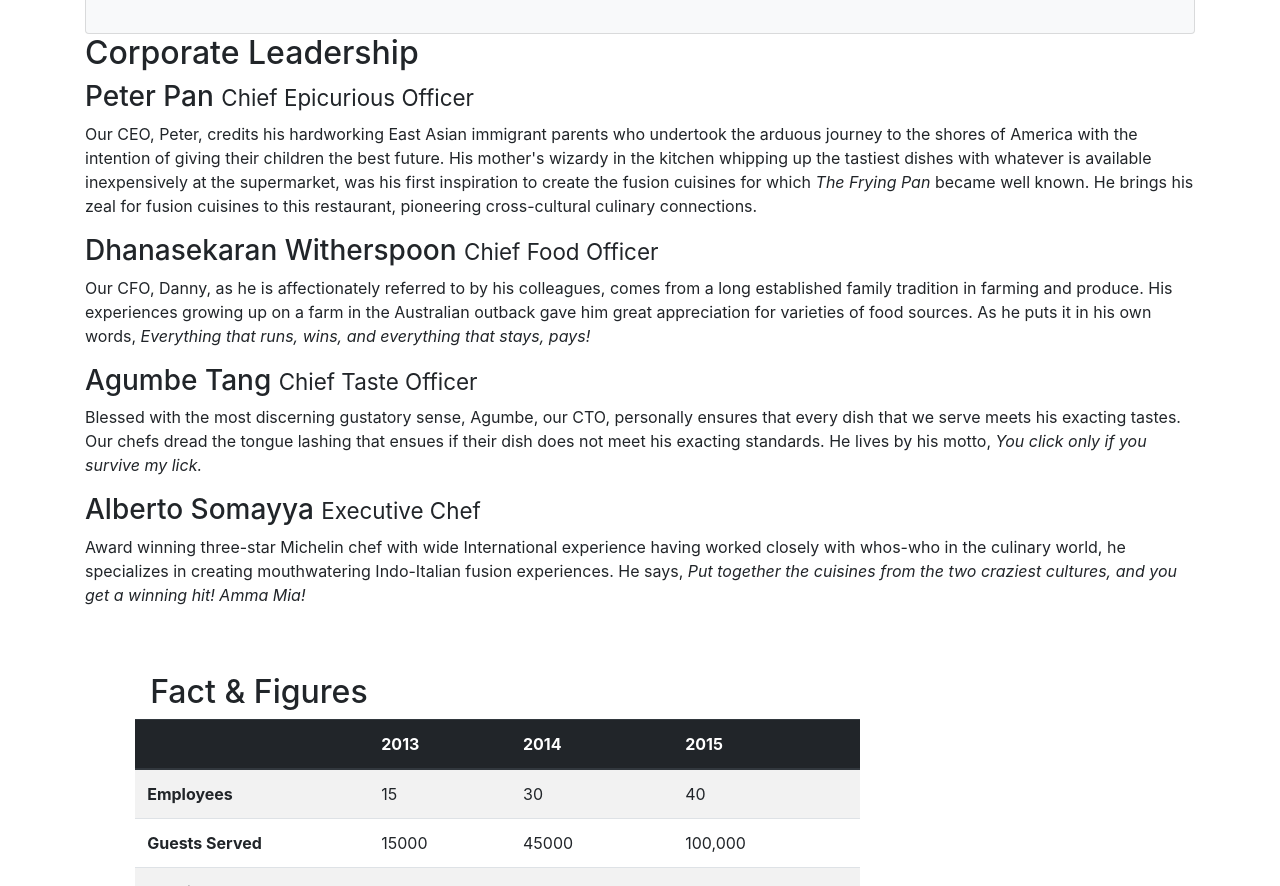
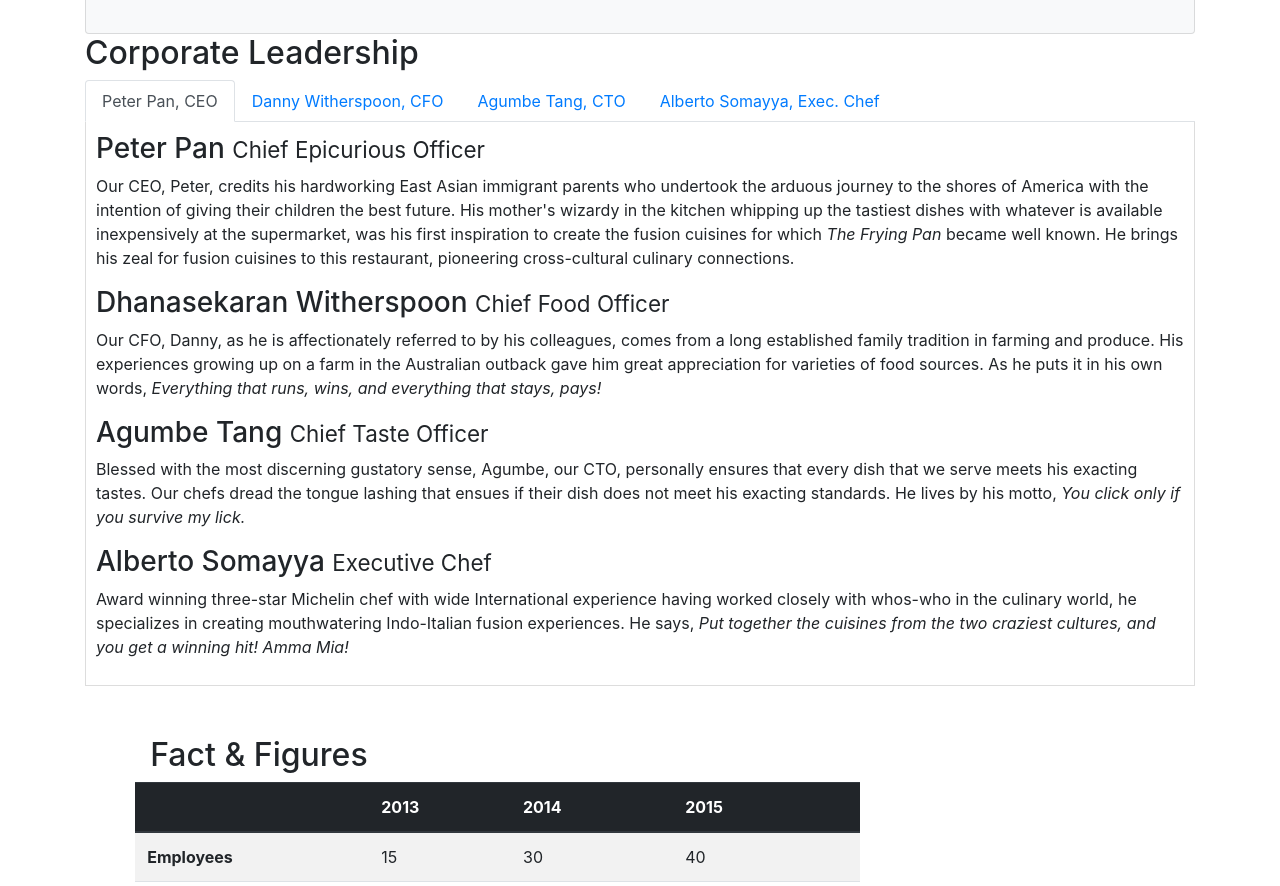
Before and after one commit to Selasi3/Fusion-web-design, a website: page aboutus.html in a window 1280 px wide. Shown: the part 885-1771 px from the top of the page. Drawn offline with nearby package versions, Linux system fonts and the light colour scheme.

Commit message:
modified the aboutus.html page.

```diff
--- a/aboutus.html
+++ b/aboutus.html
@@ -119,16 +119,46 @@
                 <div class="row">
                     <div class="col-12">
                         <h2 class="">Corporate Leadership</h2>
-                        <!-- .d-none .d-sm-block -->
-                        <div >
+                        <ul class="nav nav-tabs">
+                            <li class="nav-item">
+                              <a class="nav-link active" href="#peter"
+                                role="tab" data-toggle="tab">Peter Pan, CEO</a>
+                            </li>
+                            <li class="nav-item">
+                              <a class="nav-link" href="#danny" role="tab"
+                                data-toggle="tab">Danny Witherspoon, CFO</a>
+                            </li>
+                            <li class="nav-item">
+                              <a class="nav-link" href="#agumbe"role="tab"
+                                data-toggle="tab">Agumbe Tang, CTO</a>
+                            </li>
+                            <li class="nav-item">
+                              <a class="nav-link" href="#alberto" role="tab"
+                                data-toggle="tab">Alberto Somayya, Exec. Chef</a>
+                            </li>
+                        </ul>
+                        <div class="tab-content">
+                            <div role="tabpanel" class="tab-pane fade show active" id="peter">
+
                             <h3>Peter Pan <small>Chief Epicurious Officer</small></h3>
                                 <p class="d-none d-sm-block">Our CEO, Peter, credits his hardworking East Asian immigrant parents who undertook the arduous journey to the shores of America with the intention of giving their children the best future. His mother's wizardy in the kitchen whipping up the tastiest dishes with whatever is available inexpensively at the supermarket, was his first inspiration to create the fusion cuisines for which <em>The Frying Pan</em> became well known. He brings his zeal for fusion cuisines to this restaurant, pioneering cross-cultural culinary connections.</p>
+                            </div>
+
+                            <div role="tabpanel" class="tab-pane fade show active" id="danny">
+
                                 <h3>Dhanasekaran Witherspoon <small>Chief Food Officer</small></h3>
                                 <p class="d-none d-sm-block">Our CFO, Danny, as he is affectionately referred to by his colleagues, comes from a long established family tradition in farming and produce. His experiences growing up on a farm in the Australian outback gave him great appreciation for varieties of food sources. As he puts it in his own words, <em>Everything that runs, wins, and everything that stays, pays!</em></p>
+                            </div>
+                            <div role="tabpanel" class="tab-pane fade show active" id="agumbe">
+
                                 <h3>Agumbe Tang <small>Chief Taste Officer</small></h3>
                                 <p class="d-none d-sm-block">Blessed with the most discerning gustatory sense, Agumbe, our CTO, personally ensures that every dish that we serve meets his exacting tastes. Our chefs dread the tongue lashing that ensues if their dish does not meet his exacting standards. He lives by his motto, <em>You click only if you survive my lick.</em></p>
+                            </div>
+                            <div role="tabpanel" class="tab-pane fade show active" id="alberto">
+
                                 <h3>Alberto Somayya <small>Executive Chef</small></h3>
                                 <p class="d-none d-sm-block">Award winning three-star Michelin chef with wide International experience having worked closely with whos-who in the culinary world, he specializes in creating mouthwatering Indo-Italian fusion experiences. He says, <em>Put together the cuisines from the two craziest cultures, and you get a winning hit! Amma Mia!</em></p>
+                            </div>
                         </div>
 
                     </div>
--- a/css/styles.css
+++ b/css/styles.css
@@ -37,3 +37,11 @@ address{
     margin:0px;
     color:#0f0f0f;
 }
+
+.tab-content{
+    border-left: 1px solid #ddd;
+    border-right: 1px solid #ddd;
+    border-bottom: 1px solid #ddd;
+    padding: 10px;
+
+}
```
Lines whose indentation alone changed are shown as unchanged.
